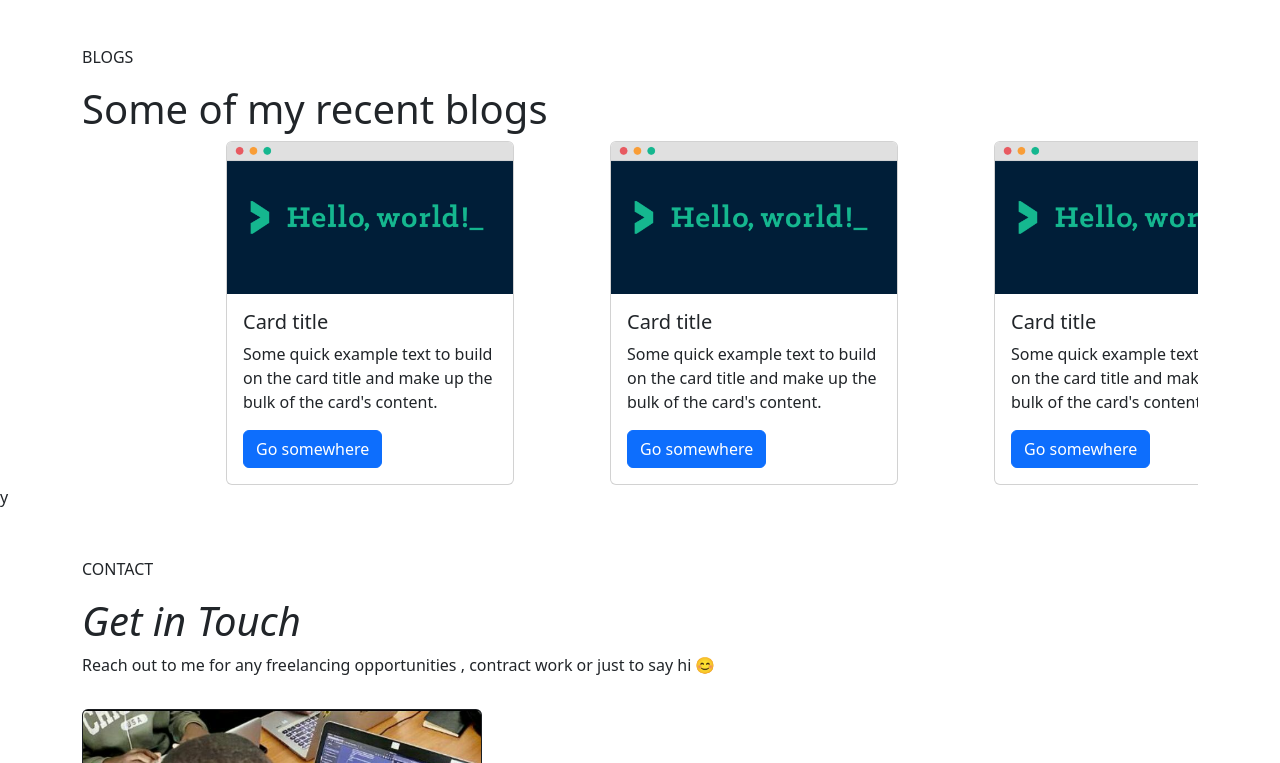
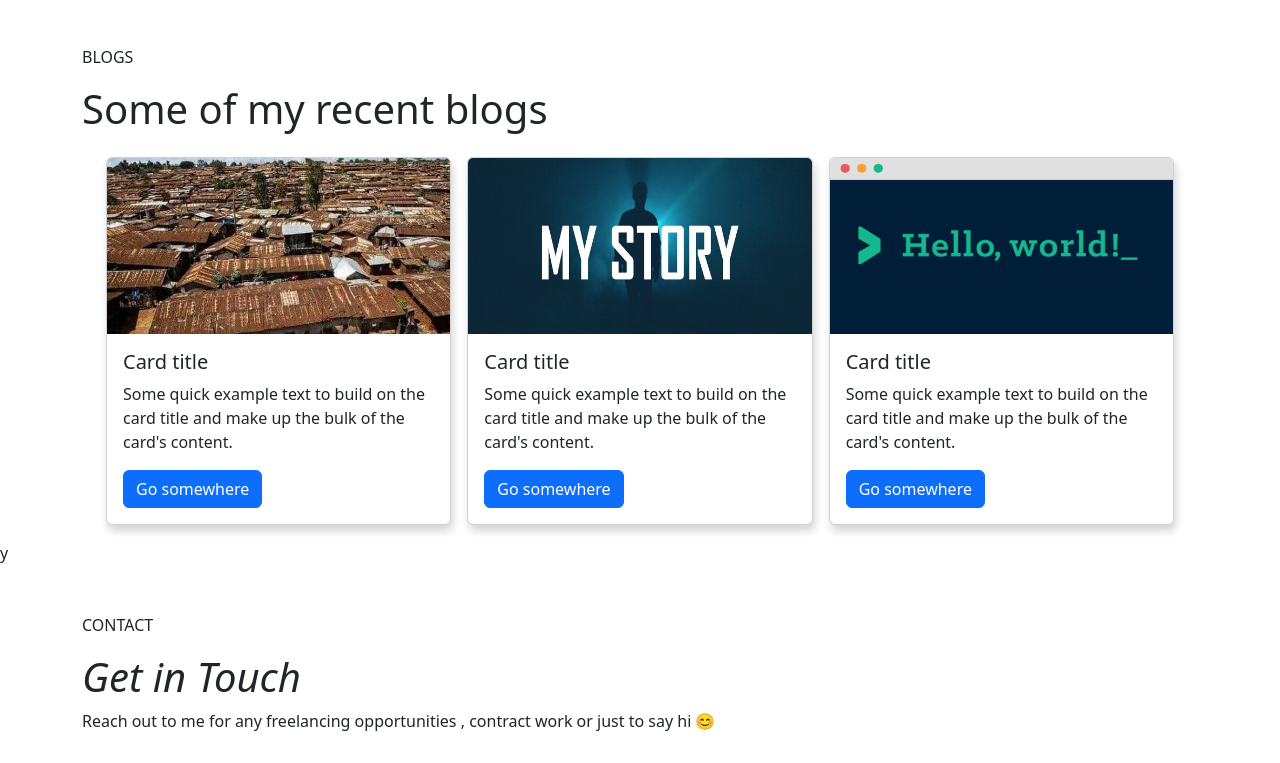
Before and after one commit to gilbert-ku/gilbert-portfolio, a website built with Vite: page src/index.html in a window 1280 px wide. Shown: the part 4063-4826 px from the top of the page. Built offline with nearby package versions, Linux system fonts and the light colour scheme.

Commit message:
add correction  to blog carousel

```diff
--- a/src/index.html
+++ b/src/index.html
@@ -3,7 +3,8 @@
   <head>
     <meta charset="utf-8">
     <meta name="viewport" content="width=device-width, initial-scale=1">
-    <title>Bootstrap w/ Vite</title>
+    <link rel="stylesheet" href="scss/style.css">
+    <title>Gilbert Kutoto</title>
   </head>
   <body>
     <!-- nav bar -->
@@ -325,13 +326,28 @@
           <p>BLOGS</p>
           <h1>Some of my recent blogs</h1>
           <!-- caroursel -->
-          <div id="carouselExampleControls" class="carousel slide" data-bs-ride="carousel">
+          <div id="carouselExampleControls" class="carousel slide" data-ride="carousel">
             <div class="carousel-inner">
-              <!-- ####################################################### -->
-                <div class="carousel-item active d-lg-flex mx-5 px-5">
-                  <div class="cards-wrapper mx-5">
-                    <div class="card" style="width: 18rem;">
-                      <img src="image/first tim- code.png" class="card-img-top" alt="...">
+              <div class="carousel-item active">
+                <div class="cards-wrapper">
+                <div class="card">
+                  <img src="image/WhatsApp Image 2023-09-30 at 17.59.51 (1).jpeg" class="card-img-top cardb" alt="...">
+                  <div class="card-body">
+                    <h5 class="card-title">Card title</h5>
+                    <p class="card-text">Some quick example text to build on the card title and make up the bulk of the card's content.</p>
+                    <a href="#" class="btn btn-primary">Go somewhere</a>
+                  </div>
+                </div>
+                <div class="card d-none d-md-block">
+                  <img src="image/mystory.jpg" class="card-img-top cardb" alt="...">
+                  <div class="card-body">
+                    <h5 class="card-title">Card title</h5>
+                    <p class="card-text">Some quick example text to build on the card title and make up the bulk of the card's content.</p>
+                    <a href="#" class="btn btn-primary">Go somewhere</a>
+                  </div>
+                </div>
+                <div class="card d-none d-md-block">
+                  <img src="image/first tim- code.png" class="card-img-top cardb" alt="...">
                   <div class="card-body">
                     <h5 class="card-title">Card title</h5>
                     <p class="card-text">Some quick example text to build on the card title and make up the bulk of the card's content.</p>
@@ -339,10 +355,27 @@
                   </div>
                 </div>
               </div>
-
-                  <div class="cards-wrapper mx-5" >
-                    <div class="card" style="width: 18rem;">
-                      <img src="image/first tim- code.png" class="card-img-top" alt="...">
+              </div>
+              <div class="carousel-item">
+                <div class="cards-wrapper">
+                  <div class="card">
+                    <img src="image/WhatsApp Image 2023-09-30 at 17.59.51 (1).jpeg" class="card-img-top cardb" alt="...">
+                    <div class="card-body">
+                      <h5 class="card-title">Card title</h5>
+                      <p class="card-text">Some quick example text to build on the card title and make up the bulk of the card's content.</p>
+                      <a href="#" class="btn btn-primary">Go somewhere</a>
+                    </div>
+                  </div>
+                  <div class="card d-none d-md-block">
+                    <img src="image/mystory.jpg" class="card-img-top cardb" alt="...">
+                    <div class="card-body">
+                      <h5 class="card-title">Card title</h5>
+                      <p class="card-text">Some quick example text to build on the card title and make up the bulk of the card's content.</p>
+                      <a href="#" class="btn btn-primary">Go somewhere</a>
+                    </div>
+                  </div>
+                  <div class="card d-none d-md-block">
+                    <img src="image/first tim- code.png" class="card-img-top cardb" alt="...">
                     <div class="card-body">
                       <h5 class="card-title">Card title</h5>
                       <p class="card-text">Some quick example text to build on the card title and make up the bulk of the card's content.</p>
@@ -350,10 +383,27 @@
                     </div>
                   </div>
                 </div>
-
-                  <div class="cards-wrapper mx-5">
-                    <div class="card" style="width: 18rem;">
-                      <img src="image/first tim- code.png" class="card-img-top" alt="...">
+              </div>
+              <div class="carousel-item">
+                <div class="cards-wrapper">
+                  <div class="card">
+                    <img src="image/WhatsApp Image 2023-09-30 at 17.59.51 (1).jpeg" class="card-img-top cardb" alt="...">
+                    <div class="card-body">
+                      <h5 class="card-title">Card title</h5>
+                      <p class="card-text">Some quick example text to build on the card title and make up the bulk of the card's content.</p>
+                      <a href="#" class="btn btn-primary">Go somewhere</a>
+                    </div>
+                  </div>
+                  <div class="card d-none d-md-block">
+                    <img src="image/mystory.jpg" class="card-img-top cardb" alt="...">
+                    <div class="card-body">
+                      <h5 class="card-title">Card title</h5>
+                      <p class="card-text">Some quick example text to build on the card title and make up the bulk of the card's content.</p>
+                      <a href="#" class="btn btn-primary">Go somewhere</a>
+                    </div>
+                  </div>
+                  <div class="card d-none d-md-block">
+                    <img src="image/first tim- code.png" class="card-img-top cardb" alt="...">
                     <div class="card-body">
                       <h5 class="card-title">Card title</h5>
                       <p class="card-text">Some quick example text to build on the card title and make up the bulk of the card's content.</p>
@@ -361,55 +411,16 @@
                     </div>
                   </div>
                 </div>
-
-                  <div class="cards-wrapper mx-5">
-                    <div class="card" style="width: 18rem;">
-                      <img src="image/first tim- code.png" class="card-img-top" alt="...">
-                      <div class="card-body">
-                        <h5 class="card-title">Card title</h5>
-                        <p class="card-text">Some quick example text to build on the card title and make up the bulk of the card's content.</p>
-                        <a href="#" class="btn btn-primary">Go somewhere</a>
               </div>
             </div>
-                  </div>
-
-                  <div class="cards-wrapper mx-5">
-                    <div class="card" style="width: 18rem;">
-                      <img src="image/first tim- code.png" class="card-img-top" alt="...">
-                      <div class="card-body">
-                        <h5 class="card-title">Card title</h5>
-                        <p class="card-text">Some quick example text to build on the card title and make up the bulk of the card's content.</p>
-                        <a href="#" class="btn btn-primary">Go somewhere</a>
-                      </div>
-                    </div>
-                  </div>
-
-                  <div class="cards-wrapper mx-5">
-                    <div class="card" style="width: 18rem;">
-                      <img src="image/first tim- code.png" class="card-img-top" alt="...">
-                      <div class="card-body">
-                        <h5 class="card-title">Card title</h5>
-                        <p class="card-text">Some quick example text to build on the card title and make up the bulk of the card's content.</p>
-                        <a href="#" class="btn btn-primary">Go somewhere</a>
-                      </div>
-                    </div>
-                  </div>
-
-                  <!-- &&&&&&&&&&&&&&&&&&&&& -->
-                </div>
-
-
-            <!-- ############################################################### -->
-            <button class="carousel-control-prev" type="button" data-bs-target="#carouselExampleControls" data-bs-slide="prev">
+            <a class="carousel-control-prev" href="#carouselExampleControls" role="button" data-slide="prev">
               <span class="carousel-control-prev-icon" aria-hidden="true"></span>
-              <span class="visually-hidden">Previous</span>
-            </button>
-            <button class="carousel-control-next" type="button" data-bs-target="#carouselExampleControls" data-bs-slide="next">
+              <span class="sr-only">Previous</span>
+            </a>
+            <a class="carousel-control-next" href="#carouselExampleControls" role="button" data-slide="next">
               <span class="carousel-control-next-icon" aria-hidden="true"></span>
-              <span class="visually-hidden">Next</span>
-            </button>
-          </div>
-
+              <span class="sr-only">Next</span>
+            </a>
           </div>
 
       </section>
--- /dev/null
+++ b/src/scss/style.css
@@ -0,0 +1,31 @@
+.cards-wrapper {
+    display: flex;
+    justify-content: center;
+  }
+  .cardb  {
+    max-width: 100%;
+    max-height: 100%;
+  }
+  .card {
+    margin: 0 0.5em;
+    box-shadow: 2px 6px 8px 0 rgba(22, 22, 26, 0.18);
+    border: none;
+    border-radius: 0;
+  }
+  .carousel-inner {
+    padding: 1em;
+  }
+  .carousel-control-prev,
+  .carousel-control-next {
+    background-color: #e1e1e1;
+    width: 5vh;
+    height: 5vh;
+    border-radius: 50%;
+    top: 50%;
+    transform: translateY(-50%);
+  }
+  @media (min-width: 768px) {
+    .cardb  {
+      height: 11em;
+    }
+  }
```
Lines whose indentation alone changed are shown as unchanged.
